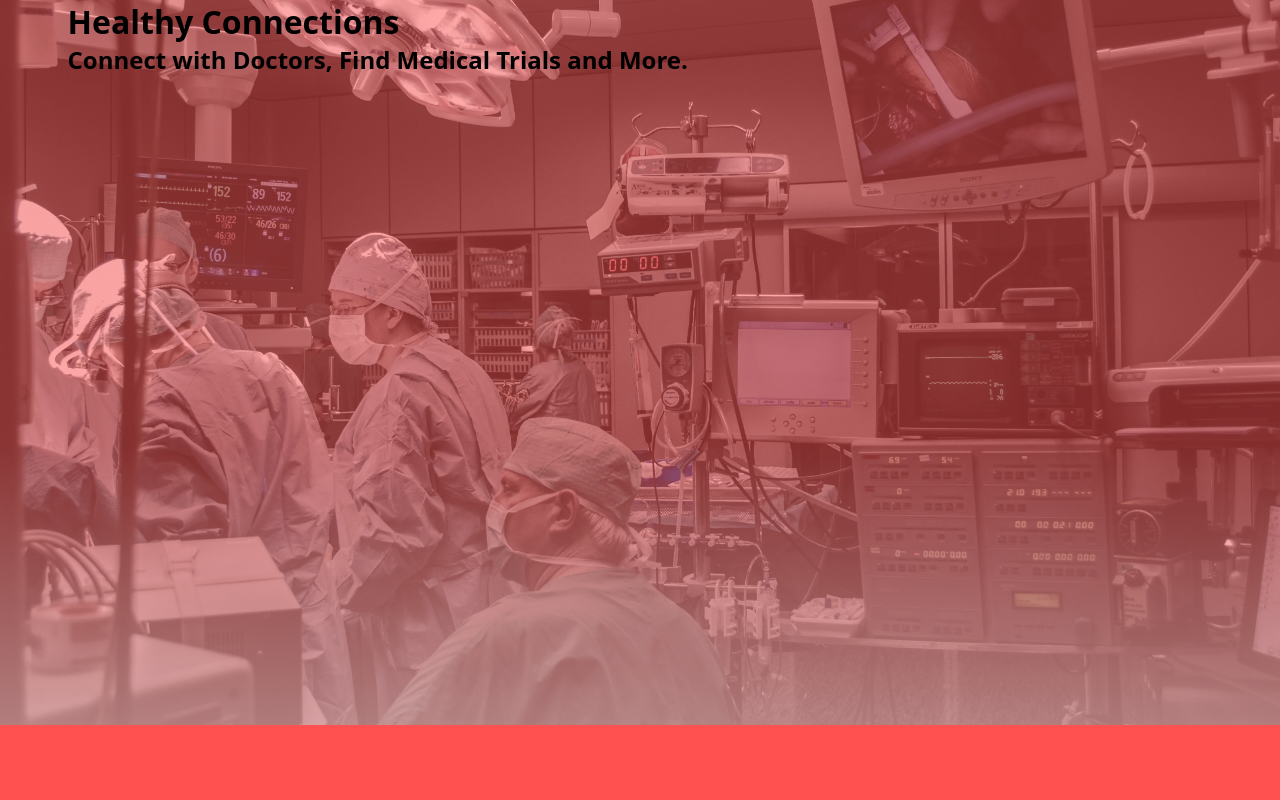
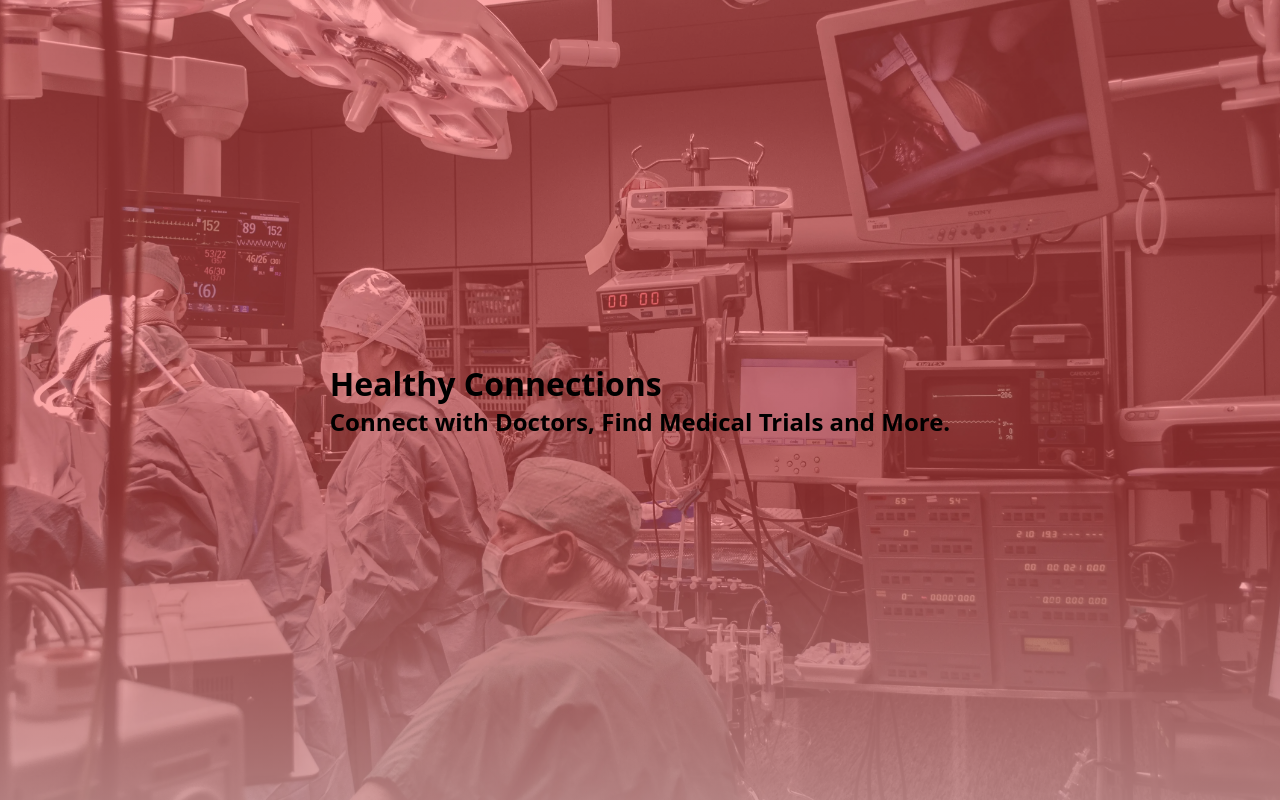
Before and after one commit to ImMattDavison/healthyconnections, a PHP site: page / in a window 1280 px wide. Shown: the part 75-875 px from the top of the page. Before the commit the page ends 800 px from the top, so only its background shows below. Run offline with PHP 8.4, Linux system fonts and the light colour scheme.

Commit message:
update flex class

```diff
--- a/index.php
+++ b/index.php
@@ -16,9 +16,11 @@
         <body>
             <?php include('globals/navbar.php') ?>
             <div class="container">
-                <div class="flex">
-                    <h1>Healthy Connections</h1>
-                    <h2>Connect with Doctors, Find Medical Trials and More.</h2>
+                <div class="content-flex">
+                    <div class="adblock">
+                        <h1>Healthy Connections</h1>
+                        <h2>Connect with Doctors, Find Medical Trials and More.</h2>
+                    </div>
                 </div>
             </div>
         </body>
```
